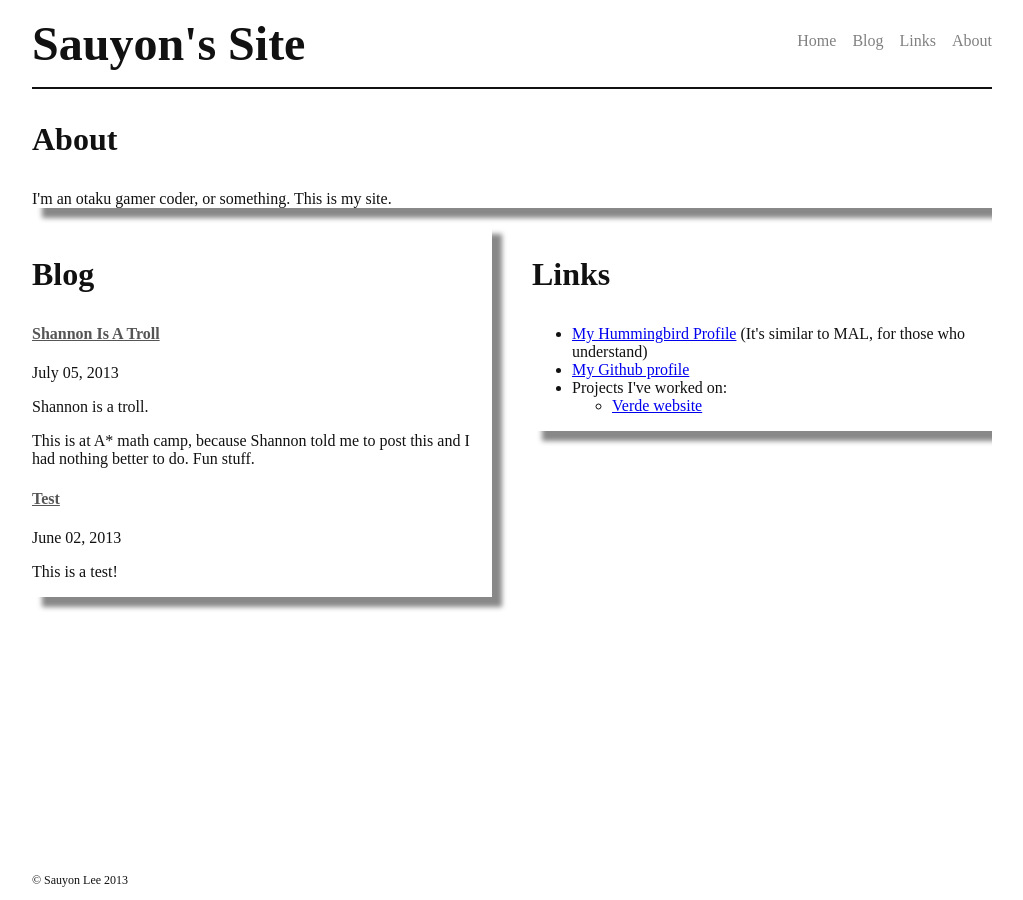
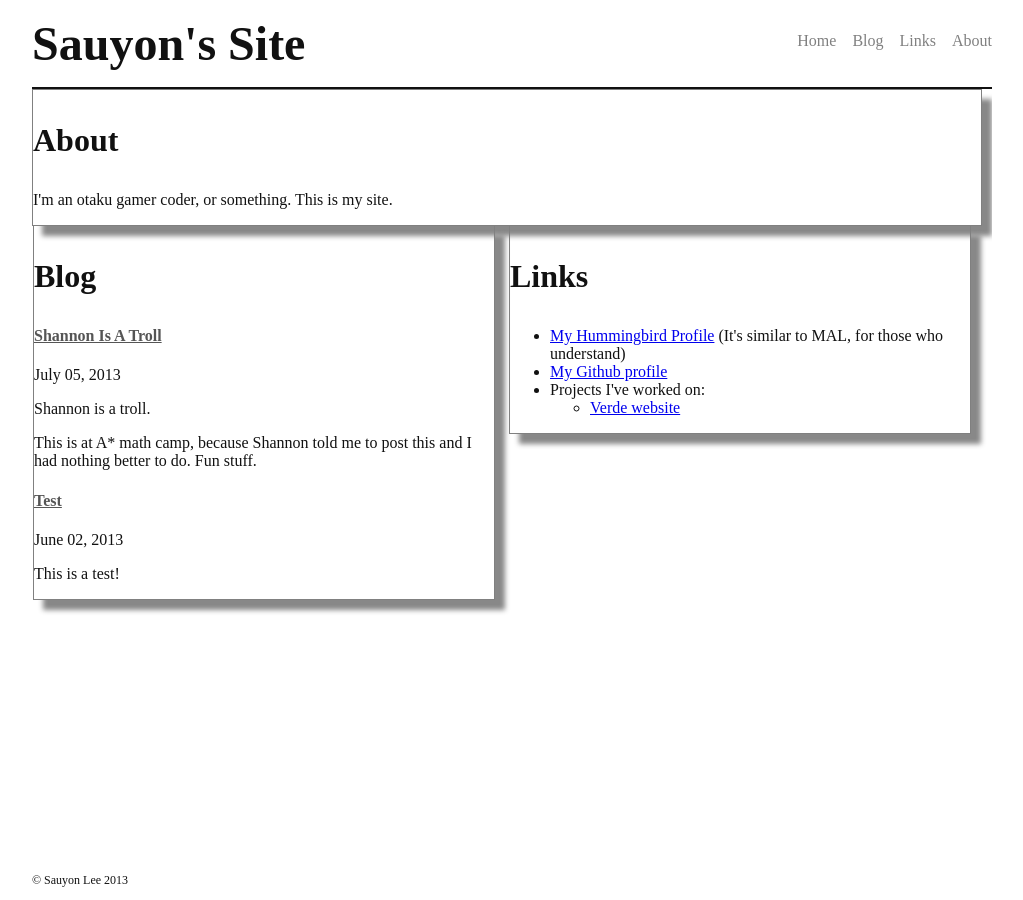
Before and after one commit to sauyon/sauyon.github.io, a Jekyll site: the page built from index.html, in a window 1280 px wide. Shown: the whole page, without its empty margins (128-1151 px from the left). Built offline with Jekyll 4.4.1, drawn with Linux system fonts in a browser that asks for light colours.

Commit message:
add borders and make shadows on the right appear

```diff
--- a/css/style.css
+++ b/css/style.css
@@ -50,6 +50,8 @@ main {
 
 section {
 	box-shadow: 10px 10px 5px #888888;
+	border: 1px solid grey;
+	margin-right: 10px;
 }
 
 nav {
```
